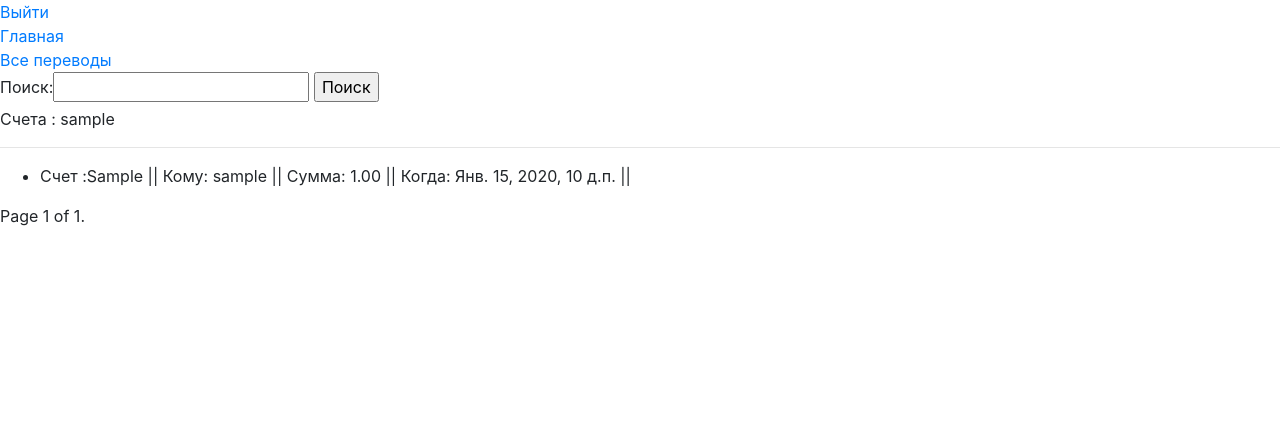
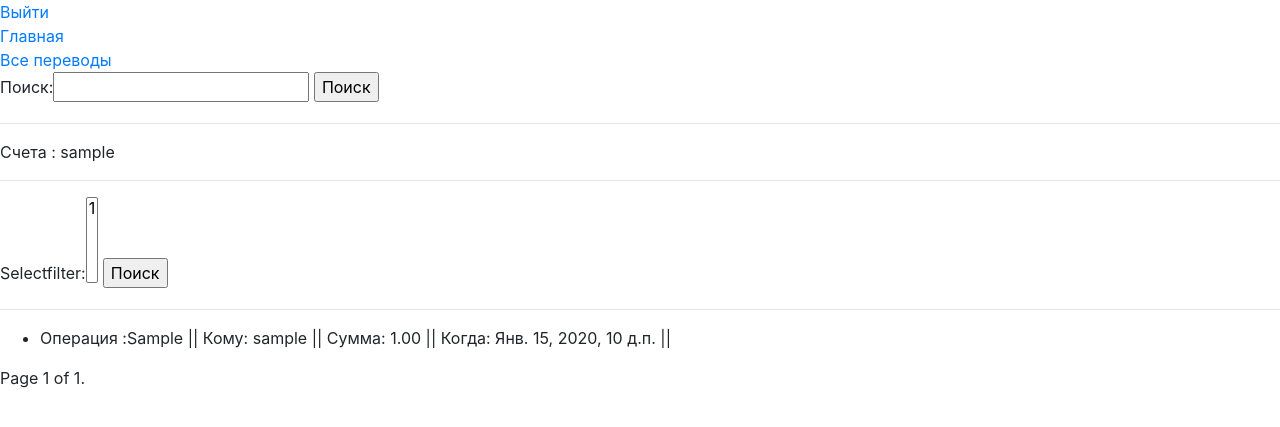
Before and after one commit to Foreytor/Armored, a Django app: page /translationlistuser/ in a window 1280 px wide. Shown: the top 427 px of the page. Run offline with Django 3.2, Linux system fonts and the light colour scheme; a user stored in the database is signed in; tables that the repository leaves empty hold one stand-in row (values such as "Sample post"); parts of the project's set-up code (start-up, migrations or seed data) failed here and were passed over; some libraries are stand-ins or nearby versions.

Commit message:
add filter account

```diff
--- a/app/finance/forms.py
+++ b/app/finance/forms.py
@@ -3,16 +3,26 @@ from django import forms
 from .models import *
 
 
-
-
 class TranslationForm(forms.Form):
-    selectAccount = forms.ModelMultipleChoiceField(queryset=Accounts.objects.all(), label='Выберите счета с которых нужно сделать перевод')
+    selectAccount = forms.ModelMultipleChoiceField(queryset=Accounts.objects.all(
+    ), label='Выберите счета с которых нужно сделать перевод')
     sumTranslatio = forms.DecimalField(label='Сумма перевода')
 
     def __init__(self, user_id, *args, **kwargs):
         #author_id = kwargs.pop("author_id", None)
         forms.Form.__init__(self, *args, **kwargs)
-        self.fields['selectAccount'].queryset = Accounts.objects.filter(user=user_id)
+        self.fields['selectAccount'].queryset = Accounts.objects.filter(
+            user=user_id)
+
+
+class FilterForm(forms.Form):
+    selectFilter = forms.ModelMultipleChoiceField(queryset=Accounts.objects.all())
+
+    def __init__(self, user_id, *args, **kwargs):
+        #author_id = kwargs.pop("author_id", None)
+        forms.Form.__init__(self, *args, **kwargs)
+        self.fields['selectFilter'].queryset = Accounts.objects.filter(
+            user=user_id)
 
 
 class SearchForm(forms.Form):
--- a/app/finance/templates/finance/translation_list_user.html
+++ b/app/finance/templates/finance/translation_list_user.html
@@ -9,13 +9,20 @@
     {{ search }}
     <input type="submit" value="Поиск">
 </form>
+<hr>
 
  <p>Счета : {{ user }}</p>
+<hr>
+<form action="{% url 'translationlistuser' %}" method="get">
+    {% csrf_token %}
+    {{ formsFilter }}
+    <input type="submit" value="Поиск">
+</form>
 <hr>
 <ul>
 {% for translation in translations %}
 
-    <li> Счет :{{ translation.operation }} ||
+    <li> Операция :{{ translation.operation }} ||
          Кому: {{ translation.accountRecipient.user }} ||
          Сумма: {{ translation.sum }} ||
          Когда: {{ translation.dateCreate }} ||</li>
--- a/app/finance/views.py
+++ b/app/finance/views.py
@@ -9,7 +9,7 @@ from django.core.paginator import Paginator
 from django.db.models import Q
 import uuid
 
-from .forms import TranslationForm, SearchForm
+from .forms import TranslationForm, SearchForm, FilterForm
 from django.contrib.auth.models import User
 
 
@@ -167,11 +167,16 @@ class TranslationListUser(ListView):
         context['accounts'] = Accounts.objects.exclude(
             user=self.request.user).order_by('user')
         account = Accounts.objects.filter(user=self.request.user)
-        translation = Translations.objects.filter(Q(accountSender__in=account)|Q(accountRecipient__in=account))
+        OptionsFilter = self.request.GET.get('selectFilter')
+        if not OptionsFilter:
+            translation = Translations.objects.filter(Q(accountSender__in=account)|Q(accountRecipient__in=account))
+        else:
+            translation = Translations.objects.filter(Q(accountSender__in=OptionsFilter))
+
         paginator = Paginator(translation, 4)
         context['translations'] = paginator.page(
             self.request.GET.get('page', 1))
-
+        context['formsFilter'] = FilterForm(self.request.user)
         context['search'] = SearchForm()
 
         return context
@@ -189,17 +194,3 @@ class SearchList(ListView):
         operation = Operations.objects.filter(operation__icontains=search)
         object_list = Translations.objects.filter(operation__in=operation)
         return object_list
-
-    #def get_context_data(self, **kwargs):
-    #     context = super().get_context_data(**kwargs)
-    #     context['search'] = SearchForm()
-
-    #     return context
-
-    # def post(self, request, *args, **kwargs):
-    #     form = SearchForm(request.POST)
-    #     if form.is_valid():
-    #         search = form.cleaned_data['search']
-    #         operation = Operations.objects.filter(operation__icontains=search)
-    #         self.context['searchList'] = Translations.objects.filter(operation__in=operation)
-    #         return HttpResponseRedirect('/searchlist/')
```
